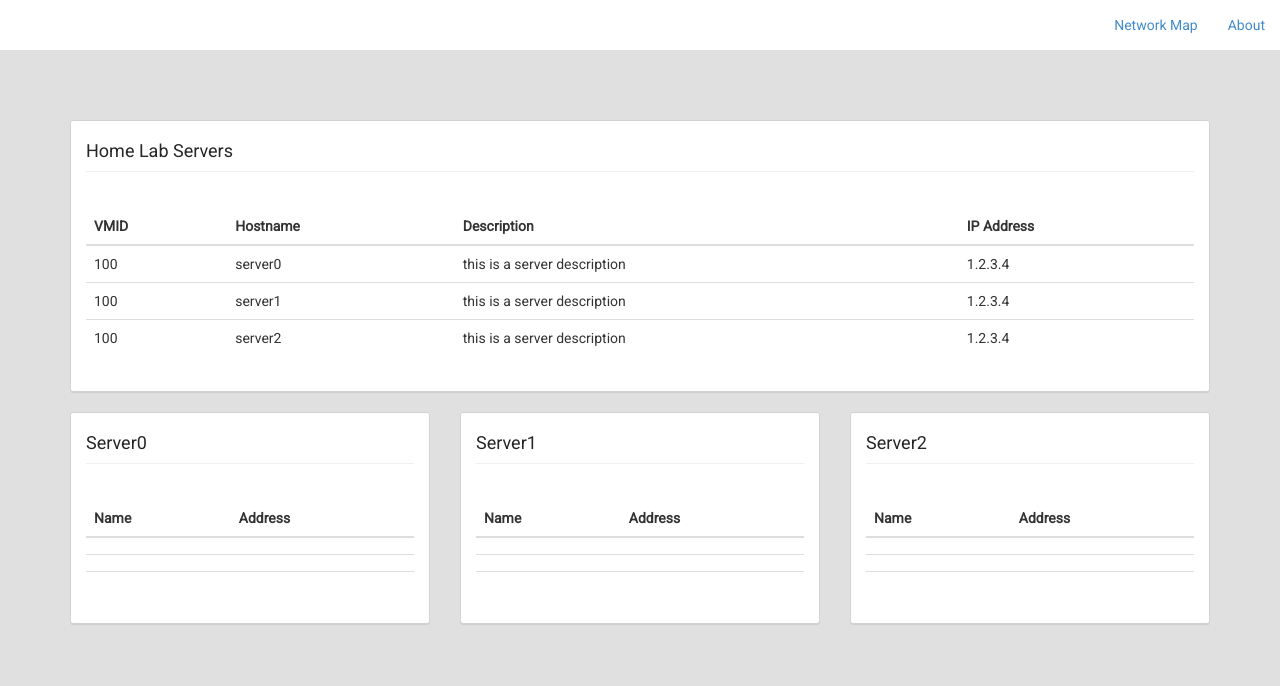
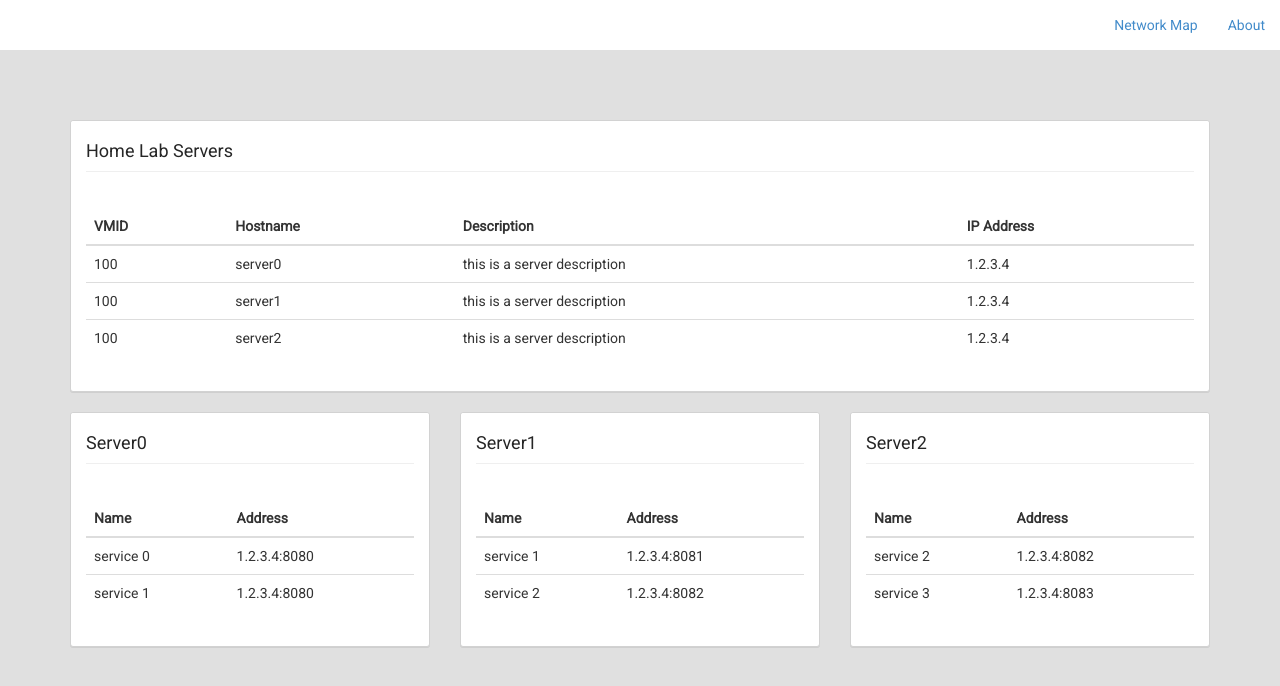
Before and after one commit to the4ndy/homelab-admin-website, a plain HTML site: page index.html in a window 1280 px wide. Drawn offline with nearby package versions, Linux system fonts and the light colour scheme.

Commit message:
fixed individual server services list

```diff
--- a/index.html
+++ b/index.html
@@ -89,9 +89,9 @@
                                   <td data-title="serviceName">service name</td>
                                       <td data-title="serviceAddress">service Address</td>
                                   </tr>-->
-                                <tr ng-repeat="server in iservers.servers">
-                                  <td data-title="serviceName">{{server.services.serviceName}}</td>
-                                  <td data-title="serviceAddress">{{server.services.serviceAddress}}</td>
+                                <tr ng-repeat="service in svr.services">
+                                  <td data-title="serviceName">{{service.serviceName}}</td>
+                                  <td data-title="serviceAddress">{{service.serviceAddress}}</td>
                                 </tr>
 
                               </tbody>
```
